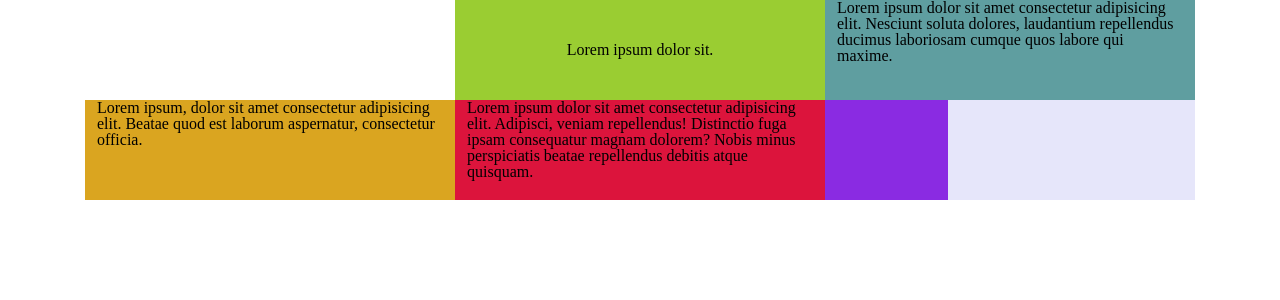
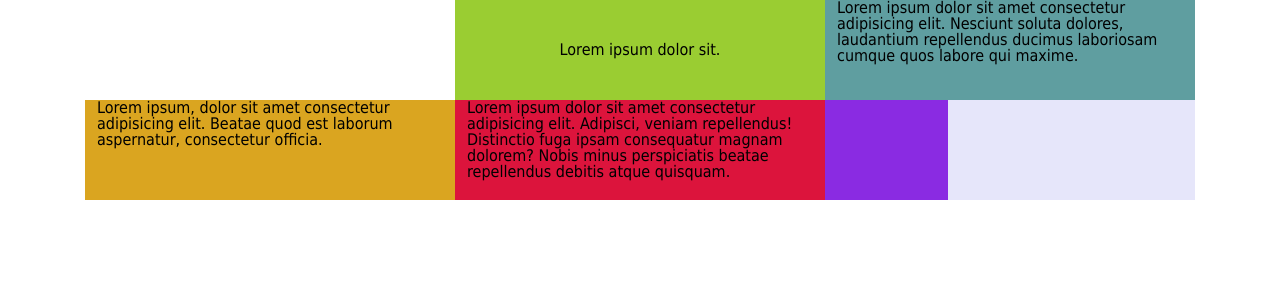
Before and after one commit to emericsoquet/project-base, a PHP site: page /index.html in a window 1280 px wide. Shown: the top 300 px of the page. Run offline with PHP 8.4, Linux system fonts and the light colour scheme.

Commit message:
Attribution d'une police par défaut

```diff
--- a/assets/styles/abstract/_functions.scss
+++ b/assets/styles/abstract/_functions.scss
@@ -1,7 +1,3 @@
-$baseValue: 16;
-
-@use "sass:math";
-
 @function rem($pxValue) {
   $remValue: math.div($pxValue, $baseValue) + rem;
   @return $remValue;
--- a/assets/styles/abstract/_variables.scss
+++ b/assets/styles/abstract/_variables.scss
@@ -8,6 +8,10 @@ $gutterMid: math.div($gutterWidth, 2);
 // configuration des points d'arrêts
 $breakpoints: ('mb': 360px, 'xs': 420px, 'sm': 576px, 'md': 768px, 'lg': 992px, 'xl': 1086px, '2xl': 1296px, '3xl': 1560px);
 
+// paramétrage des polices
+$baseValue: 16px;
+$baseFont: 'Tahoma';
+
 // réglage des marges entre sections
 $marginSmall: 3rem;
 $marginLarge: 5rem;
--- a/assets/styles/core/_typography.scss
+++ b/assets/styles/core/_typography.scss
@@ -0,0 +1,3 @@
+body {
+    font-family: $baseFont, 'Helvetica', 'Arial', sans-serif;
+}
--- a/assets/styles/style.css
+++ b/assets/styles/style.css
@@ -52,6 +52,10 @@ input {
 
 *:focus, *:focus-within, *:focus-visible {
   outline: none;
+}
+
+body {
+  font-family: "Tahoma", "Helvetica", "Arial", sans-serif;
 }
 
 .container {
--- a/index.html
+++ b/index.html
@@ -12,7 +12,7 @@
 
     <div class="container">
         <div class="row">
-            <div class="element offset" style=""><p>Lorem ipsum dolor sit.</p></div>
+            <div class="element offset"><p>Lorem ipsum dolor sit.</p></div>
             <div class="element" style="background: cadetblue;">Lorem ipsum dolor sit amet consectetur adipisicing elit. Nesciunt soluta dolores, laudantium repellendus ducimus laboriosam cumque quos labore qui maxime.</div>
             <div class="element" style="background: goldenrod;">Lorem ipsum, dolor sit amet consectetur adipisicing elit. Beatae quod est laborum aspernatur, consectetur officia.</div>
             <div class="element" style="background: crimson;">Lorem ipsum dolor sit amet consectetur adipisicing elit. Adipisci, veniam repellendus! Distinctio fuga ipsam consequatur magnam dolorem? Nobis minus perspiciatis beatae repellendus debitis atque quisquam.</div>
```
Also changed, not shown: 2 other files.
